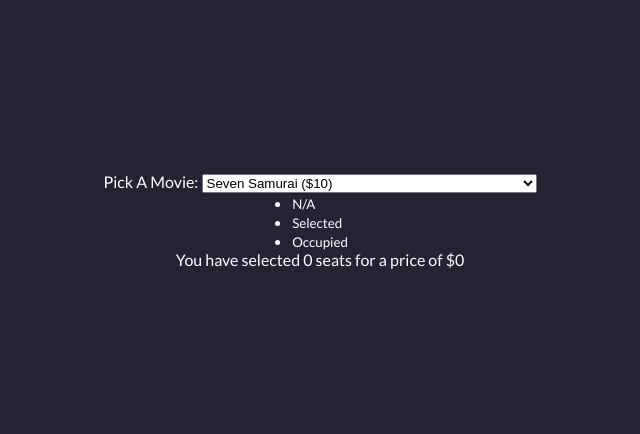
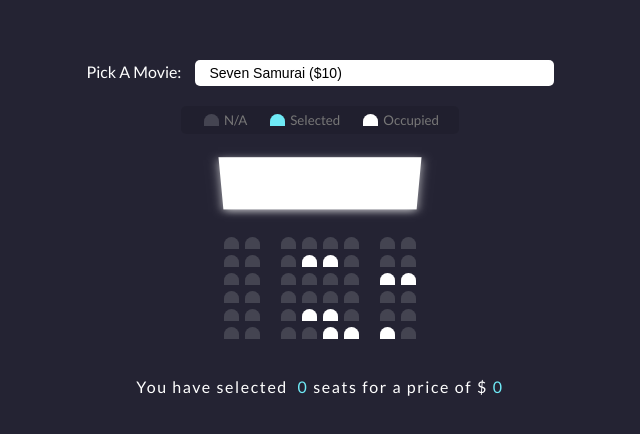
Before and after one commit to gregoryharris869/javaScript_20_projects, a plain HTML site: page index.html in a window 1280 px wide. Shown: the part 180-614 px from the top of the page, without its empty margins (320-960 px from the left). Drawn offline with Linux system fonts and the light colour scheme.

Commit message:
almost finished

```diff
--- a/script.js
+++ b/script.js
@@ -0,0 +1,39 @@
+"use strict";
+
+const container = document.querySelector(".container");
+const seats = document.querySelectorAll(".row .seat:not(.occupied)");
+const count = document.getElementById("count");
+const total = document.getElementById("total");
+const movieSelect = document.getElementById("movie");
+let ticketPrice = +movieSelect.value;
+
+// Update total and count
+function updateSelectedCount() {
+  const selectedSeats = document.querySelectorAll(".row .seat.selected");
+  const selectedSeatsCount = selectedSeats.length;
+
+  const seatsIndex = [...selectedSeats].map((seat) => [...seats].indexOf(seat));
+
+  console.log(seatsIndex);
+
+  count.innerText = selectedSeatsCount;
+  total.innerText = selectedSeatsCount * ticketPrice;
+}
+// Movie select addEventListener
+
+movieSelect.addEventListener("change", (e) => {
+  ticketPrice = +e.target.value;
+  updateSelectedCount();
+});
+
+// Seat click event
+container.addEventListener("click", (e) => {
+  if (
+    e.target.classList.contains("seat") &&
+    !e.target.classList.contains("occupied")
+  ) {
+    e.target.classList.toggle("selected");
+
+    updateSelectedCount();
+  }
+});
--- a/style.css
+++ b/style.css
@@ -1,16 +1,152 @@
+/*
+* Prefixed by https://autoprefixer.github.io
+* PostCSS: v8.4.14,
+* Autoprefixer: v10.4.7
+* Browsers: last 4 version
+*/
+
 * {
   margin: 0;
   padding: 0;
+  -webkit-box-sizing: border-box;
   box-sizing: border-box;
 }
 
 body {
   font-family: "Lato", sans-serif;
   background-color: #242333;
+  display: -webkit-box;
+  display: -ms-flexbox;
   display: flex;
+  -webkit-box-orient: vertical;
+  -webkit-box-direction: normal;
+  -ms-flex-direction: column;
   flex-direction: column;
   color: #fff;
+  -webkit-box-align: center;
+  -ms-flex-align: center;
   align-items: center;
+  -webkit-box-pack: center;
+  -ms-flex-pack: center;
   justify-content: center;
   height: 100vh;
 }
+
+.movie-container {
+  margin: 20px 0;
+}
+
+.movie-container select {
+  background-color: #fff;
+  border: 0;
+  border-radius: 5px;
+  font-size: 14px;
+  margin-left: 10px;
+  padding: 5px 15px 5px 15px;
+  -webkit-appearance: none;
+  -moz-appearance: none;
+  appearance: none;
+}
+
+.container {
+  -webkit-perspective: 1000px;
+  perspective: 1000px;
+  margin-bottom: 30px;
+}
+
+.seat {
+  background-color: #444451;
+  height: 12px;
+  width: 15px;
+  margin: 3px;
+  border-top-left-radius: 10px;
+  border-top-right-radius: 10px;
+}
+
+.seat.selected {
+  background-color: #6feaf6;
+}
+
+.seat.occupied {
+  background-color: #fff;
+}
+
+.seat:nth-of-type(2) {
+  margin-right: 18px;
+}
+
+.seat:nth-last-of-type(2) {
+  margin-left: 18px;
+}
+
+.seat:not(.occupied):hover {
+  cursor: pointer;
+  -webkit-transform: scale(1.2);
+  -ms-transform: scale(1.2);
+  transform: scale(1.2);
+}
+
+.showcase .seat:not(.occupied):hover {
+  cursor: default;
+  -webkit-transform: scale(1);
+  -ms-transform: scale(1);
+  transform: scale(1);
+}
+
+.showcase {
+  background-color: rgba(0, 0, 0, 0.1);
+  padding: 5px 10px;
+  border-radius: 5px;
+  color: #777;
+  list-style: none;
+  display: -webkit-box;
+  display: -ms-flexbox;
+  display: flex;
+  -webkit-box-pack: justify;
+  -ms-flex-pack: justify;
+  justify-content: space-between;
+}
+
+.showcase li {
+  display: -webkit-box;
+  display: -ms-flexbox;
+  display: flex;
+  -webkit-box-align: center;
+  -ms-flex-align: center;
+  align-items: center;
+  -webkit-box-pack: center;
+  -ms-flex-pack: center;
+  justify-content: center;
+  margin: 0 10px;
+}
+
+.showcase li small {
+  margin-left: 2px;
+}
+
+.row {
+  display: -webkit-box;
+  display: -ms-flexbox;
+  display: flex;
+}
+
+.screen {
+  background-color: #fff;
+  height: 70px;
+  width: 100%;
+  margin: 15px 0;
+  -webkit-transform: rotateX(-45deg);
+  transform: rotateX(-45deg);
+  -webkit-box-shadow: 0 3px 10px rgba(255, 255, 255, 0.7);
+  box-shadow: 0 3px 10px rgba(255, 255, 255, 0.7);
+}
+
+p.text span {
+  color: #6feaf6;
+  margin-left: 5px;
+}
+
+p.text {
+  letter-spacing: 0.1em;
+  margin: 5px 0;
+}
```
